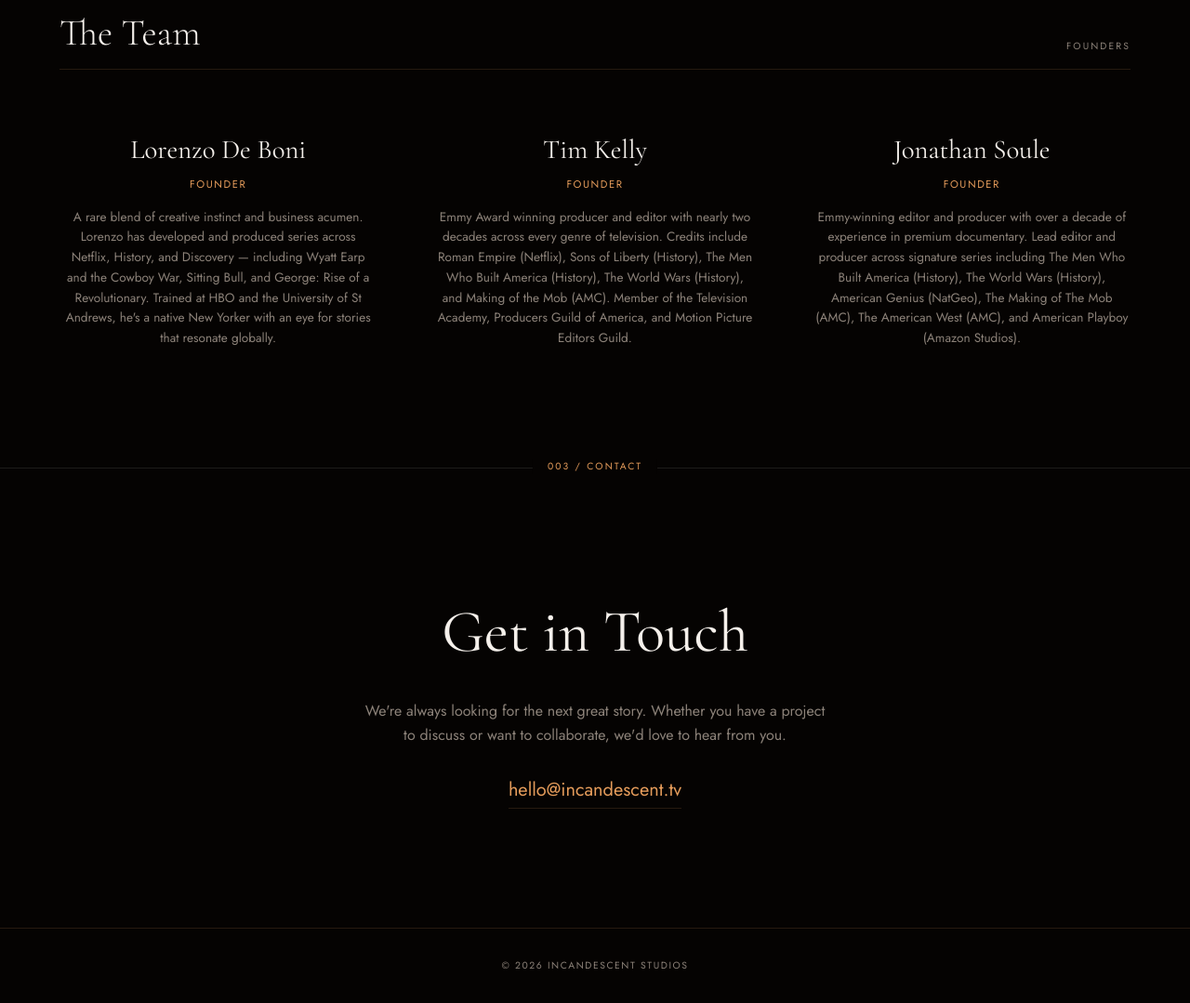
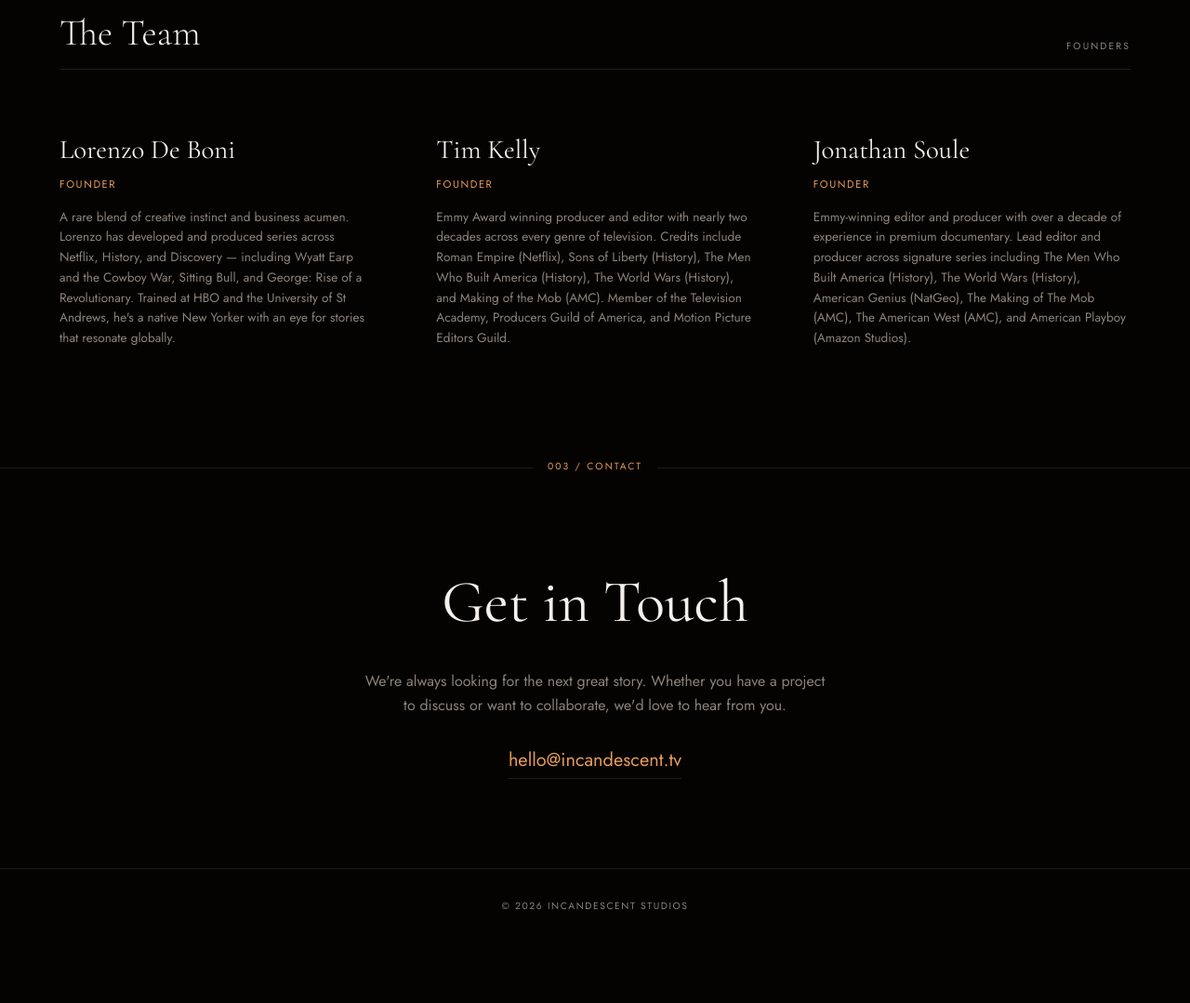
Before and after one commit to jinxxx-x/incandescent.tv, a website: page public/index.html in a window 1280 px wide. Shown: the part 3520-4599 px from the top of the page at 93% size. After the commit the page ends 4535 px from the top, so only its background shows below. Drawn offline with nearby package versions, Linux system fonts and the light colour scheme.

Commit message:
Polish founder layout and brand favicon

```diff
--- a/public/index.html
+++ b/public/index.html
@@ -23,7 +23,7 @@
     <meta name="twitter:description" content="Premium television production company. Stories that glow.">
 
     <!-- Favicon -->
-    <link rel="icon" type="image/svg+xml" href="favicon.svg">
+    <link rel="icon" type="image/svg+xml" href="favicon.svg?v=3">
 
     <!-- Fonts -->
     <link rel="preconnect" href="https://fonts.googleapis.com">
--- a/public/shared/styles.css
+++ b/public/shared/styles.css
@@ -661,7 +661,7 @@ nav.nav-links-only {
 }
 
 .team-member {
-    text-align: center;
+    text-align: left;
 }
 
 .team-member h3 {
@@ -688,7 +688,7 @@ nav.nav-links-only {
 /* ─── Contact Section ─── */
 
 .contact-section {
-    padding: 8rem 4rem;
+    padding: 6rem 4rem;
     max-width: 1400px;
     margin: 0 auto;
     text-align: center;
```
Also changed, not shown: public/brand/index.html (+1 -1 lines), public/favicon.svg.
